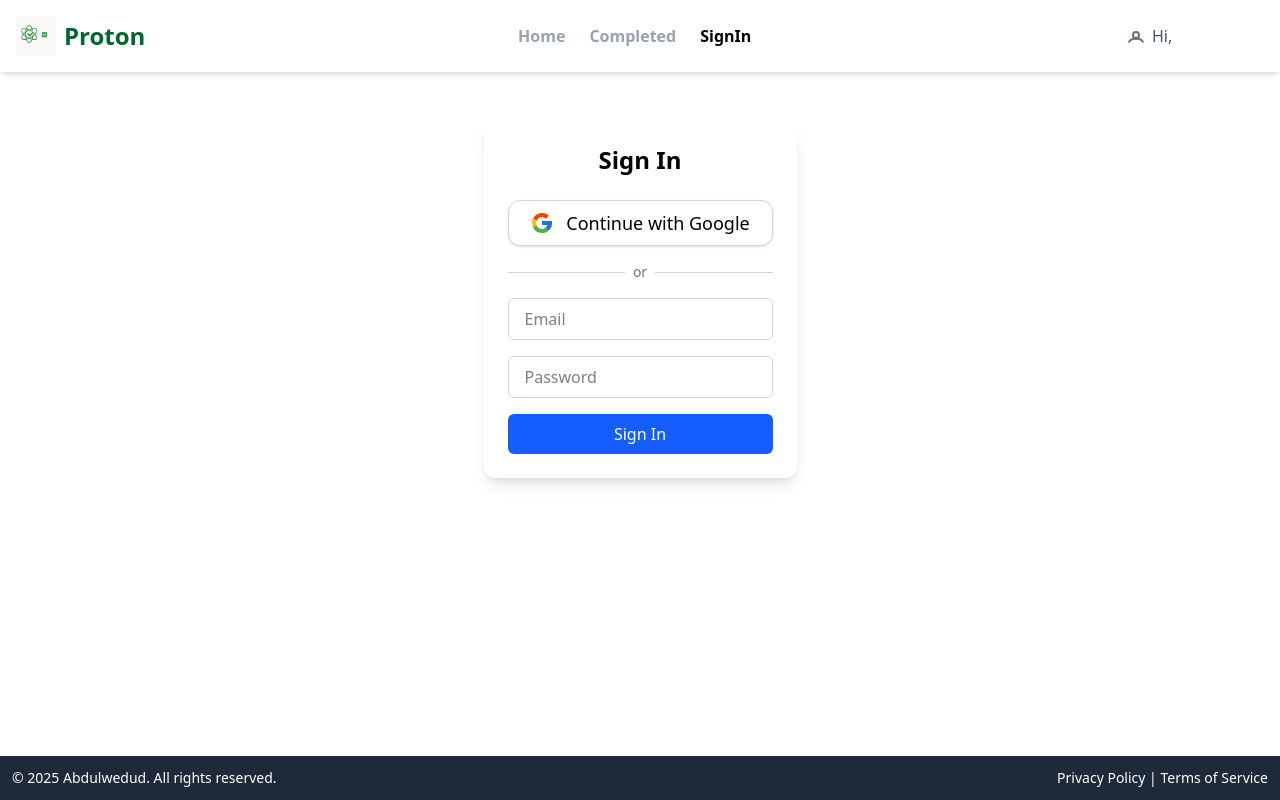
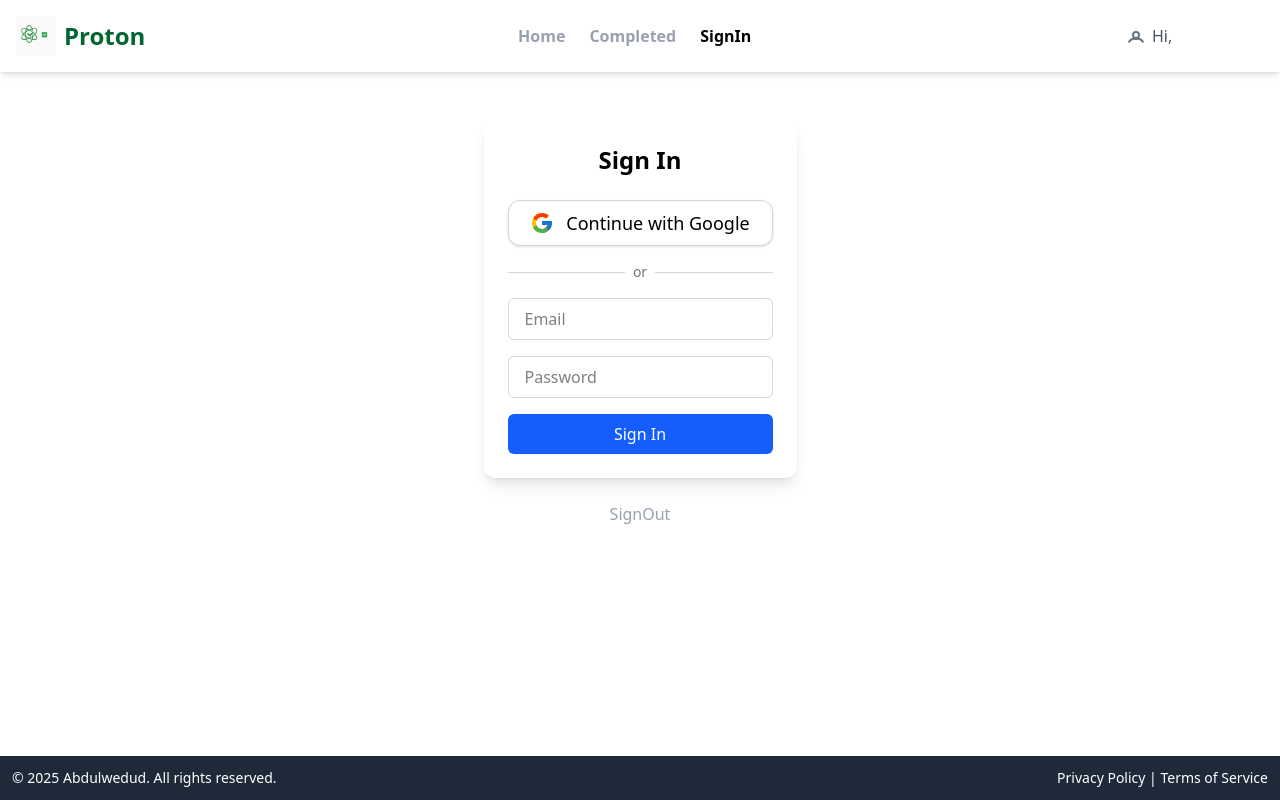
Before and after one commit to abdulwedud33/Advanced-todo, a Next.js app in the folder frontend/: page /signIn in a window 1280 px wide. Built offline with nearby package versions, Linux system fonts and the light colour scheme; no server answers.

Commit message:
logout fixed commit

```diff
--- a/frontend/components/SignInComp.tsx
+++ b/frontend/components/SignInComp.tsx
@@ -9,7 +9,7 @@ const SignInComp = () => {
   const [error, setError] = useState<string | null>(null);
   const [email, setEmail] = useState('');
   const [password, setPassword] = useState('');
-  const { user, loading, checkAuth } = useAuth();
+  const { user, loading, checkAuth, logout } = useAuth();
   const router = useRouter();
   const searchParams = useSearchParams();
 
@@ -141,6 +141,12 @@ const SignInComp = () => {
             </button>
           </form>
         </div>
+        <button
+          onClick={logout}
+          className="text-gray-400 hover:text-black"
+        >
+          SignOut
+        </button>
       </div>
     );
   };
--- a/frontend/components/headerComp.tsx
+++ b/frontend/components/headerComp.tsx
@@ -82,7 +82,6 @@ export default function Header() {
           </Link>
           {user ? (
             <button
-              onClick={logout}
               className="text-gray-400 hover:text-black"
             >
               SignOut
```
